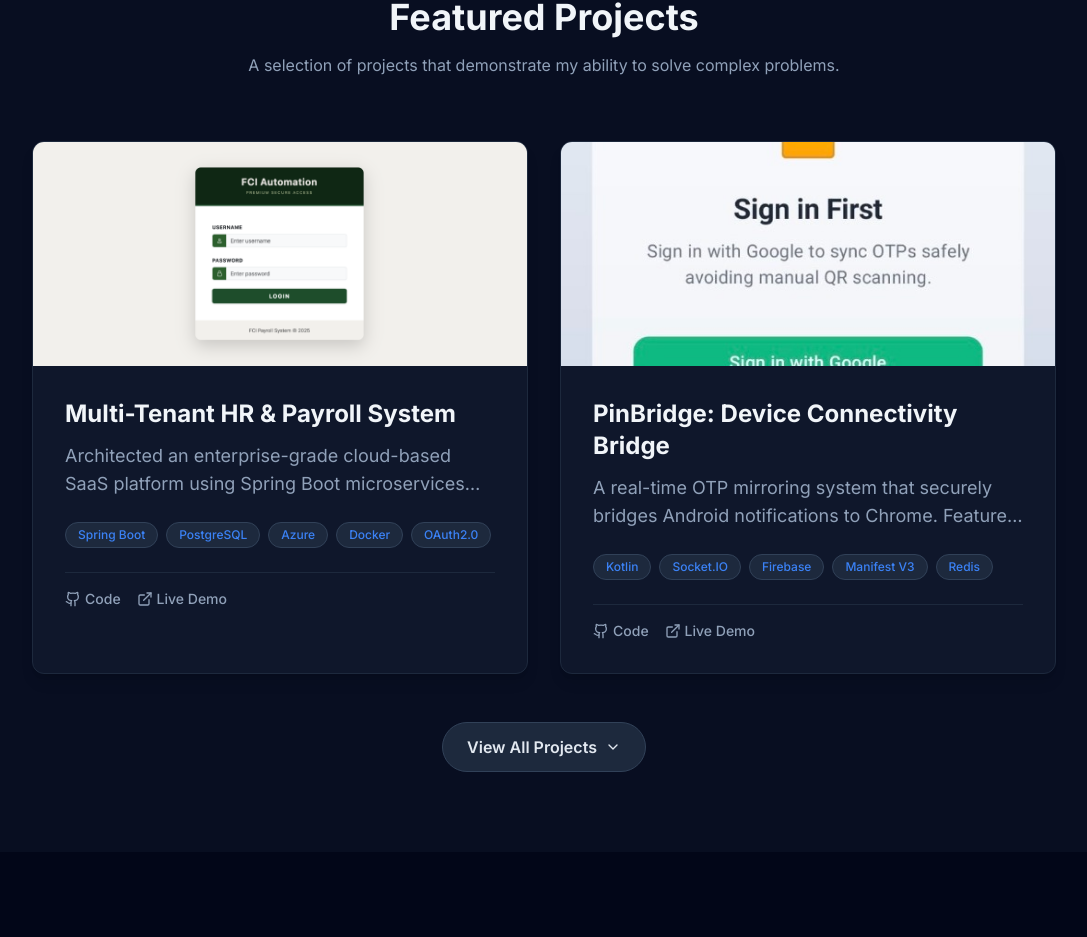
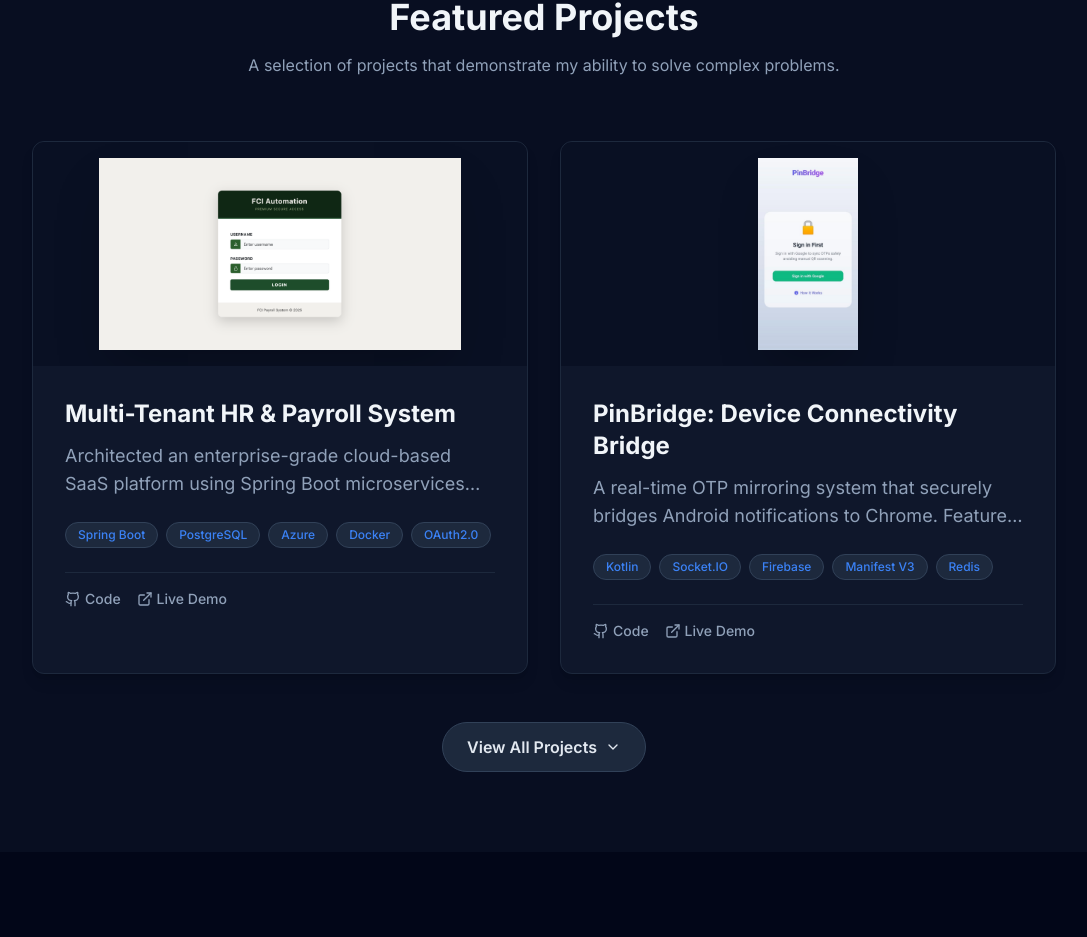
Before and after one commit to mhdnaseeel/mhdnaseeel, a React (Vite) app: page / in a window 1280 px wide. Shown: the part 1593-2530 px from the top of the page, without its empty margins (96-1183 px from the left). Built offline with nearby package versions, Linux system fonts and the light colour scheme.

Commit message:
Fix homepage card alignment: use object-contain for full screenshot visibility

```diff
--- a/src/components/Projects.jsx
+++ b/src/components/Projects.jsx
@@ -58,12 +58,12 @@ const Projects = () => {
                             className="bg-slate-900 rounded-xl overflow-hidden shadow-lg border border-slate-800 hover:border-primary/50 transition-all duration-300 group hover:-translate-y-1 flex flex-col"
                         >
                             {/* Card Header / Image */}
-                            <div className="h-56 bg-slate-800 relative overflow-hidden">
+                            <div className="h-56 bg-slate-950/40 relative overflow-hidden flex items-center justify-center p-4">
                                 {project.image ? (
                                     <img
                                         src={project.image}
                                         alt={project.title}
-                                        className="w-full h-full object-cover group-hover:scale-110 transition-transform duration-500"
+                                        className="max-w-full max-h-full object-contain shadow-2xl group-hover:scale-105 transition-transform duration-500"
                                     />
                                 ) : (
                                     <div className="flex items-center justify-center h-full">
```
